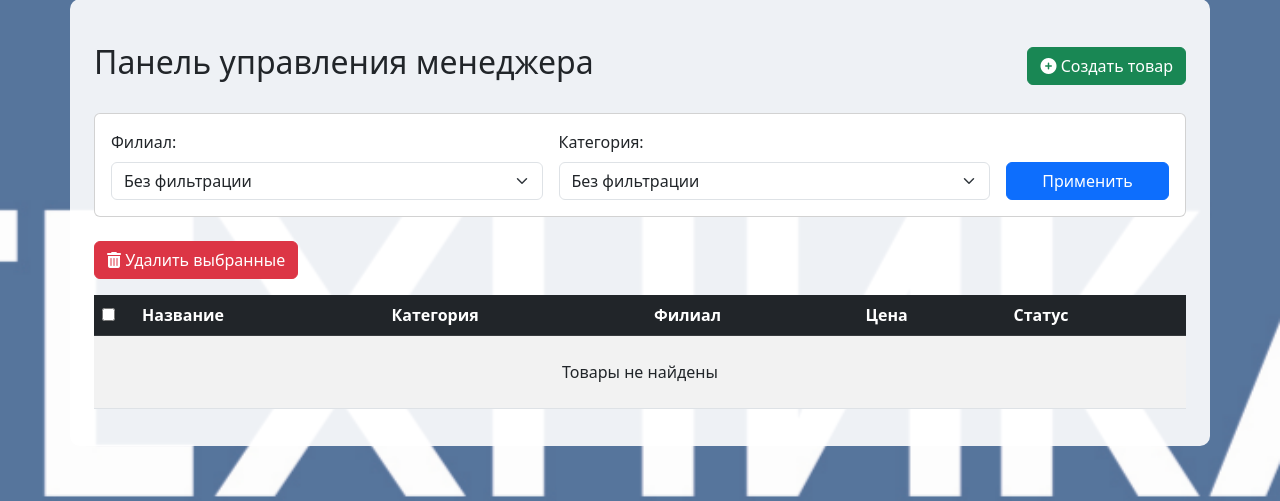
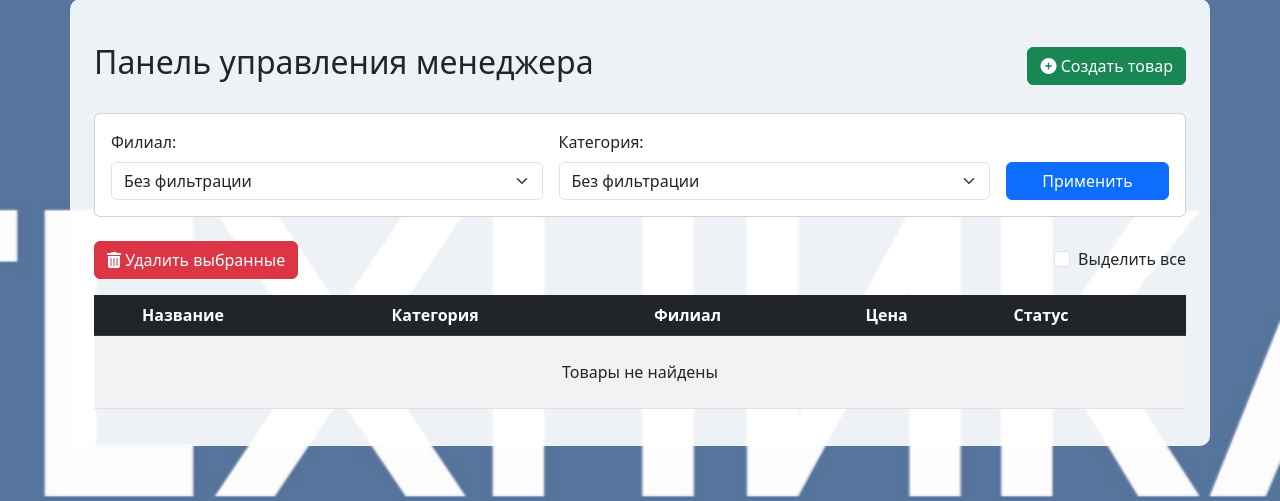
Before and after one commit to NikolayChegivarov/TechnologyStore, a Django app: page /manager/dashboard/ in a window 1280 px wide. Shown: the part 101-602 px from the top of the page. Run offline with Django 5.2, Linux system fonts and the light colour scheme; the visitor is signed in with stand-in values (Sample User, id 1); data that the repository does not hold is empty; parts of the project's set-up code (start-up, migrations or seed data) failed here and were passed over.

Commit message:
переделаны чек боксы для выделения всего товара под удаление

```diff
--- a/store_app/templates/dashboard/manager.html
+++ b/store_app/templates/dashboard/manager.html
@@ -4,7 +4,6 @@
 <div class="container mt-4">
     <div class="d-flex justify-content-between align-items-center mb-4">
         <h2>Панель управления менеджера</h2>
-        <!-- Добавляем кнопку "Создать товар" -->
         <a href="{% url 'create_product' %}" class="btn btn-success">
             <i class="fas fa-plus-circle"></i> Создать товар
         </a>
@@ -49,10 +48,15 @@
     <form method="post" action="{% url 'delete_products' %}">
         {% csrf_token %}
 
-        <div class="d-flex justify-content-between mb-3">
+        <!-- Кнопка удаления и чекбокс "Выделить все" -->
+        <div class="d-flex justify-content-between align-items-center mb-3">
             <button type="submit" class="btn btn-danger">
                 <i class="fas fa-trash-alt"></i> Удалить выбранные
             </button>
+            <div class="form-check">
+                <input type="checkbox" class="form-check-input" id="select-all">
+                <label class="form-check-label" for="select-all">Выделить все</label>
+            </div>
         </div>
 
         <!-- Таблица товаров -->
@@ -60,7 +64,7 @@
             <table class="table table-striped table-hover">
                 <thead class="table-dark">
                     <tr>
-                        <th width="40px"><input type="checkbox" id="select-all"></th>
+                        <th width="40px"></th> <!-- Пустой заголовок для чекбоксов -->
                         <th>Название</th>
                         <th>Категория</th>
                         <th>Филиал</th>
@@ -74,7 +78,7 @@
                         <td><input type="checkbox" name="product_ids" value="{{ product.id }}" class="form-check-input"></td>
                         <td>{{ product.name }}</td>
                         <td>{{ product.category.name }}</td>
-                        <td>{{ product.store.address  }}</td>
+                        <td>{{ product.store.address }}</td>
                         <td>{{ product.price }} ₽</td>
                         <td>
                             <span class="badge bg-{% if product.available %}success{% else %}danger{% endif %}">
```
Also changed, not shown: media/products/2025-08-05_10-55-12.png (added).
